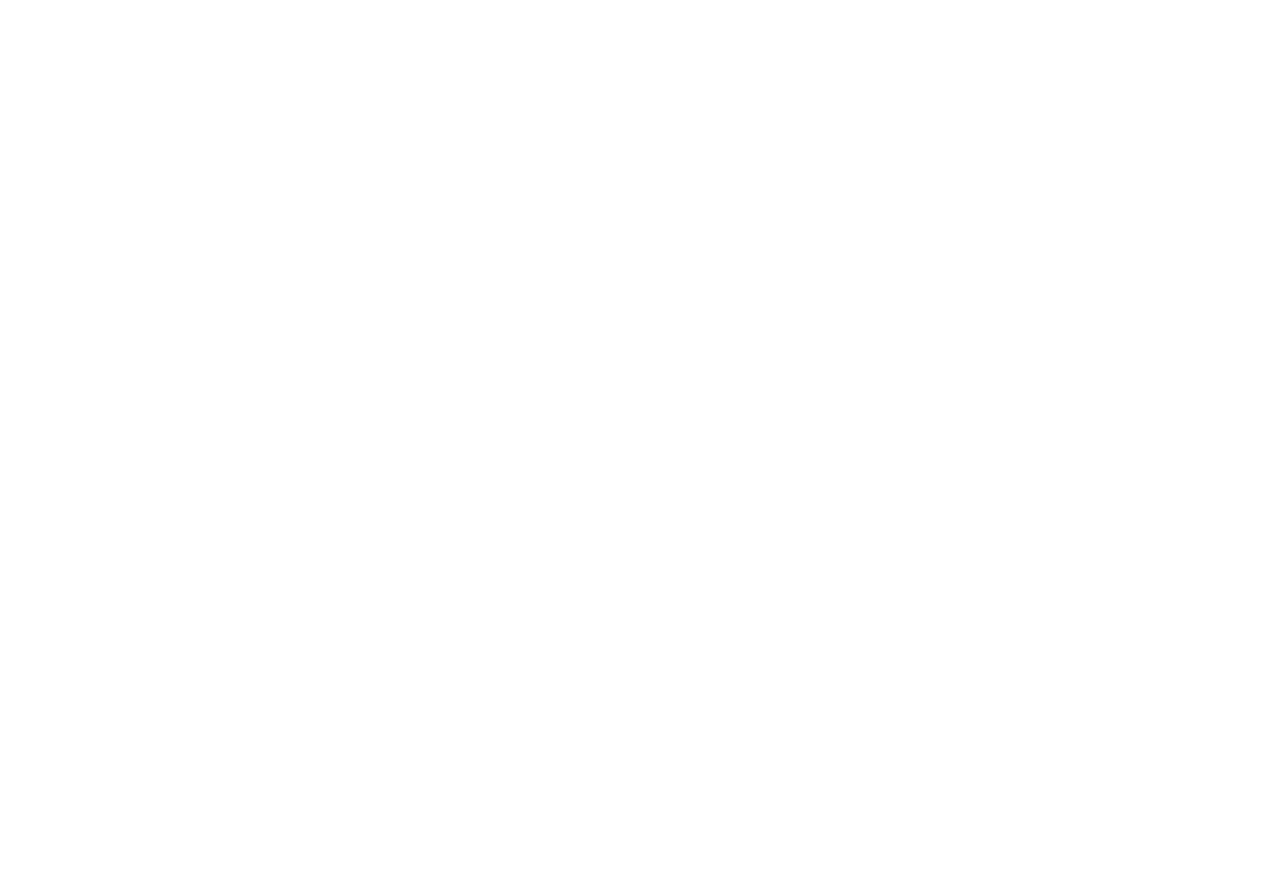
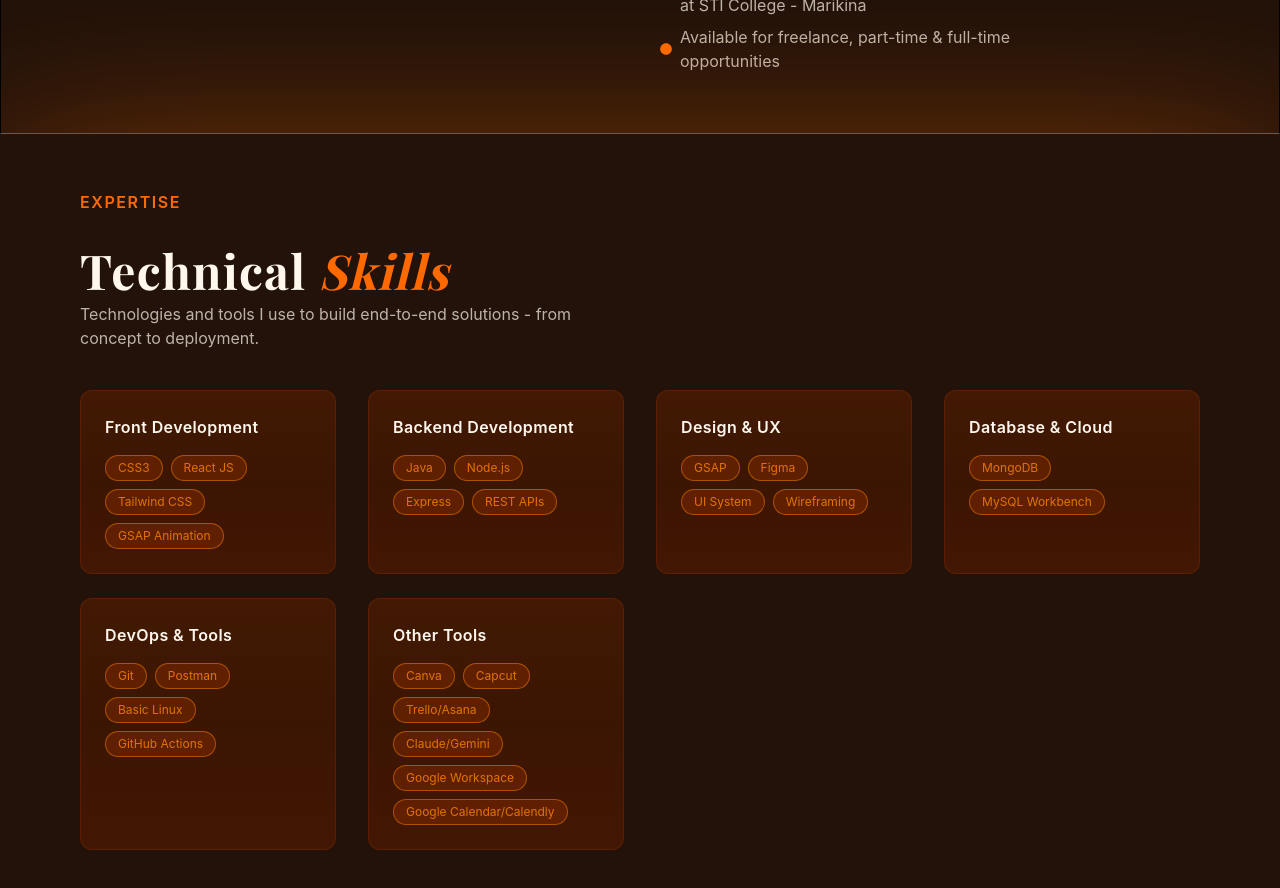
Before and after one commit to maryyygb/Portfolio, a React app in the folder frontend/: page / in a window 1280 px wide. Shown: the part 1740-2628 px from the top of the page. Before the commit the page ends 1600 px from the top, so only its background shows below. Built offline with nearby package versions, Linux system fonts and the light colour scheme; the HTML template or start-up script is replaced by a standard one; a web font is replaced by a local one.

Commit message:
Frontend: Started with the Expertise Section. Need revision is issues are seen.

```diff
--- a/frontend/src/components/About.jsx
+++ b/frontend/src/components/About.jsx
@@ -4,10 +4,10 @@
 
 const About = () => {
   return (
-    <div className="sm:h-screen w-screen/10 bg-[#221209] relative pb-10 sm:pb-0 border-1 border-b-orange-500/60 overflow-hidden">
+    <div className="w-screen/10 bg-[#221209] relative pb-15 border-1 border-b-orange-500/60 overflow-hidden">
       <div className="about-me-deco"></div>
       <div className="lg:px-22 lg:pt-25 lg:pb-18 px-10 py-8 sm:pt-18 sm:pb-14 sm:px-18 xl:px-65">
-        <h4 className="text-[8px] text-orange-500/70 font-bold tracking-widest lg:text-lg md:text-sm">
+        <h4 className="sec-titles-format">
           WHO I AM
         </h4>
       </div>
@@ -21,11 +21,11 @@
             />
           </div>
           <div className="about-card m-auto xl:m-0 w-full sm:w-[95%] xl:w-[65%]">
-            <h1 className="about-title text-xl sm:text-3xl lg:text-6xl text-orange-50 font-semibold tracking-wide mb-4 sm:mb-6">
+            <h1 className="about-title text-orange-50 font-semibold tracking-wide mb-4 sm:mb-6">
               Turning <span className="italic text-orange-500/80">ideas</span>{" "}
               into remarkable products
             </h1>
-            <div className="about-me text-orange-50 flex flex-col gap-2 sm:gap-5 text-xs sm:text-lg">
+            <div className="about-me text-orange-50/70 flex flex-col gap-2 sm:gap-5 text-xs sm:text-base">
               <p>
                 Hey - Lorem ipsum dolor sit amet consectetur adipisicing elit.
                 Enim, nobis id alias nulla blanditiis iusto quas consectetur ad
--- a/frontend/src/components/Expertise.jsx
+++ b/frontend/src/components/Expertise.jsx
@@ -2,7 +2,75 @@
 
 const Expertise = () => {
   return (
-    <div></div>
+    <div className="relative bg-[#221209] text-orange-50 py-4 pb-20 px-8 lg:px-20">
+        <div className="flex flex-col gap-8">
+            <div className="exp-div-one pt-10">
+                <h4 className="sec-titles-format">EXPERTISE</h4>
+            </div>
+            <div className="exp-div-two">
+                <h2 className="exper-title font-bold tracking-wide mb-2">Technical <span className="text-orange-500 italic">Skills</span></h2>
+                <p className="text-orange-50/70 text-base w-[50vw] md:w-[500px]">Technologies and tools I use to build end-to-end solutions - from concept to deployment.</p>
+            </div>
+            <div className="exp-div-three mt-2">
+                <div className="skills-set grid md:grid-cols-2 lg:grid-cols-3 xl:grid-cols-4 gap-y-6 gap-x-8 w-full">
+                    <div className="skills">
+                        <p className="skills-title">Front Development</p>
+                        <ul className="tech">
+                            <li className="t">CSS3</li>
+                            <li className="t">React JS</li>
+                            <li className="t">Tailwind CSS</li>
+                            <li className="t">GSAP Animation</li>
+                        </ul>
+                    </div>
+                    <div className="skills">
+                        <p className="skills-title">Backend Development</p>
+                        <ul className="tech">
+                            <li className="t">Java</li>
+                            <li className="t">Node.js</li>
+                            <li className="t">Express</li>
+                            <li className="t">REST APIs</li>
+                        </ul>
+                    </div>
+                    <div className="skills">
+                        <p className="skills-title">Design & UX</p>
+                        <ul className="tech">
+                            <li className="t">GSAP</li>
+                            <li className="t">Figma</li>
+                            <li className="t">UI System</li>
+                            <li className="t">Wireframing</li>
+                        </ul>
+                    </div>
+                    <div className="skills">
+                        <p className="skills-title">Database & Cloud</p>
+                        <ul className="tech">
+                            <li className="t">MongoDB</li>
+                            <li className="t">MySQL Workbench</li>
+                        </ul>
+                    </div>
+                    <div className="skills">
+                        <p className="skills-title">DevOps & Tools</p>
+                        <ul className="tech">
+                            <li className="t">Git</li>
+                            <li className="t">Postman</li>
+                            <li className="t">Basic Linux</li>
+                            <li className="t">GitHub Actions</li>
+                        </ul>
+                    </div>
+                    <div className="skills">
+                        <p className="skills-title">Other Tools</p>
+                        <ul className="tech">
+                            <li className="t">Canva</li>
+                            <li className="t">Capcut</li>
+                            <li className="t">Trello/Asana</li>
+                            <li className="t">Claude/Gemini</li>
+                            <li className="t">Google Workspace</li>
+                            <li className="t">Google Calendar/Calendly</li>
+                        </ul>
+                    </div>
+                </div>
+            </div>
+        </div>
+    </div>
   )
 }
 
--- a/frontend/src/index.css
+++ b/frontend/src/index.css
@@ -2,6 +2,11 @@
 @import "tailwindcss";
 
 @layer components {
+
+    .sec-titles-format {
+        @apply text-orange-500 font-bold tracking-widest text-[8px] lg:text-base md:text-xs  font-semibold tracking-widest;
+    }
+
     .hero {
         background-color: #1C0F06;
         background-image:
@@ -83,9 +88,32 @@
         font-style: normal;
     }
 
-    .exp-num, .about-title {
+    .exp-num, .about-title, .exper-title {
         font-family: "Playfair Display", serif;
         font-optical-sizing: auto;
+    }
+
+    .about-title, .exper-title {
+        @apply text-3xl sm:text-4xl lg:text-5xl;
+    }
+
+    /* EXPERTISE SECTION */
+    .skills {
+        @apply p-6 rounded-xl w-3/3 flex flex-col gap-4 border-1 border-orange-800/30 hover:shadow-[0_0_15px_5px] hover:shadow-orange-800/30 transition-shadow duration-300;
+        background: linear-gradient(to top, rgba(94, 27, 0, 0.54), rgba(77, 24, 0, 0.605), rgba(86, 30, 0, 0.616));
+    }
+
+    .skills-title {
+        @apply font-semibold tracking-wide;
+    }
+
+    .tech {
+        @apply flex gap-2 flex-wrap;
+    }
+
+    .t {
+        @apply text-amber-600 text-xs py-1 px-3 border-1 border-amber-600/60 rounded-full;
+        background: rgba(109, 36, 0, 0.726);
     }
 }
 
```
Also changed, not shown: frontend/src/components/Front.jsx (+22 -10 lines).
